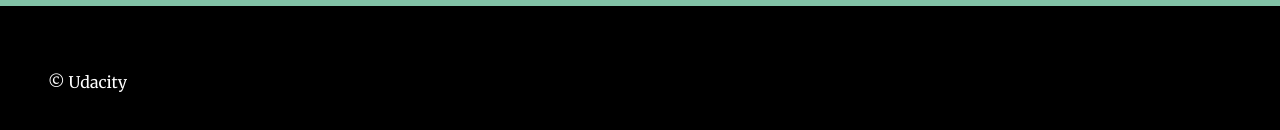
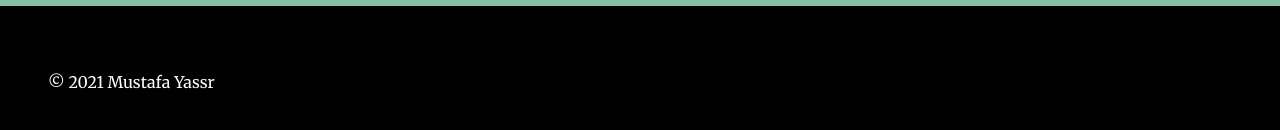
Before and after one commit to Eng-DO4/Landing-Page, a plain HTML site: page index.html in a window 1280 px wide. Shown: the part 3105-3235 px from the top of the page. Drawn offline with Linux system fonts and the light colour scheme.

Commit message:
Update index.html

```diff
--- a/index.html
+++ b/index.html
@@ -61,7 +61,7 @@
     <button id="topBtn" onclick="scrollToTop()" title="Go to Top">Top</button>
   </main>
   <footer class="page__footer">
-    <p>&copy Udacity</p>
+    <p>&copy 2021 Mustafa Yassr</p>
   </footer>
 <script src="js/app.js"></script>
 </body>
```
